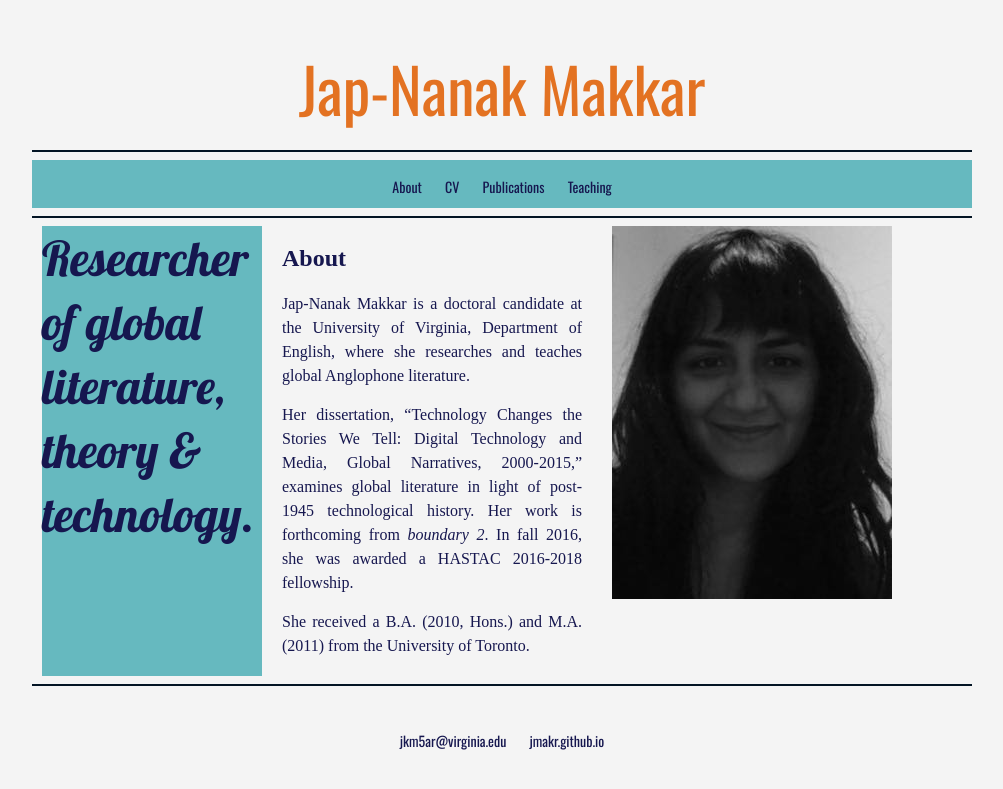
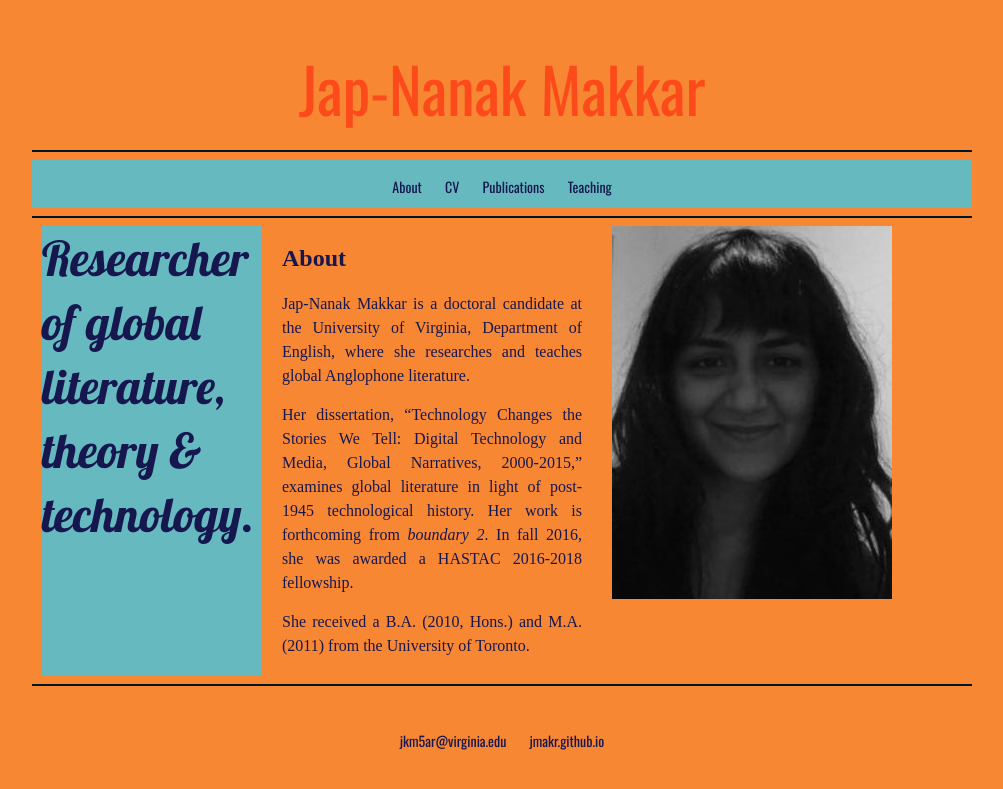
Before and after one commit to jmakr/jmakr.github.io, a Jekyll site: the page built from index.html, in a window 1280 px wide. Shown: the top 789 px of the page, without its empty margins (138-1141 px from the left). Built offline with Jekyll 4.4.1, drawn with Linux system fonts in a browser that asks for light colours; some web fonts are replaced.

Commit message:
Update main.css

```diff
--- a/css/main.css
+++ b/css/main.css
@@ -2,7 +2,7 @@
     width:100%;
     height: 100px;
     display:block;
-    background-color: #f4f4f4; /*paper*/
+    background-color: #f78733; /*sunshine*/
 
 
 }
@@ -55,7 +55,7 @@
 
 h1 {
   text-align: center;
-  color:#e37222;  /* tangerine  */
+  color:#fc4a1a;  /* vermillion  */
   font-family: Oswald, Arial, sans-serif;
   font-weight:400;
   font-size: 62px;
@@ -121,7 +121,7 @@ body {
     display:inline;
     height: 450px;
     font-size: 16px;
-    background-color: #f4f4f4; /*paper*/
+    background-color: #f78733; /*sunshine*/
 
     margin-right: auto;
     margin-bottom: 40px;
@@ -249,7 +249,7 @@ p3 {
 
 
 footer {
-    background-color:f4f4f4; /* paper */
+    background-color:f78733; /* sunshine */
     display:block;
     height: 100px;
     margin-right: auto;
```
